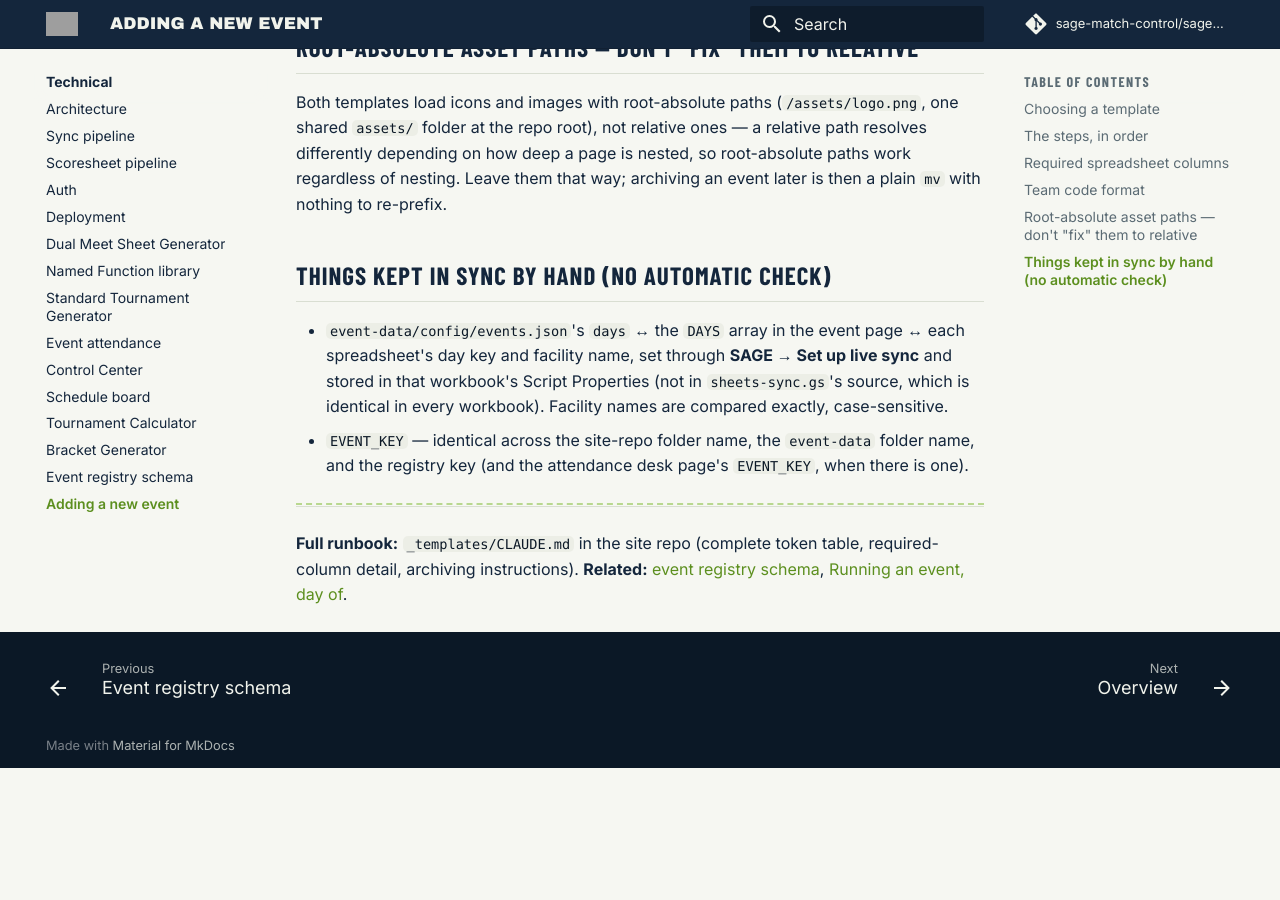
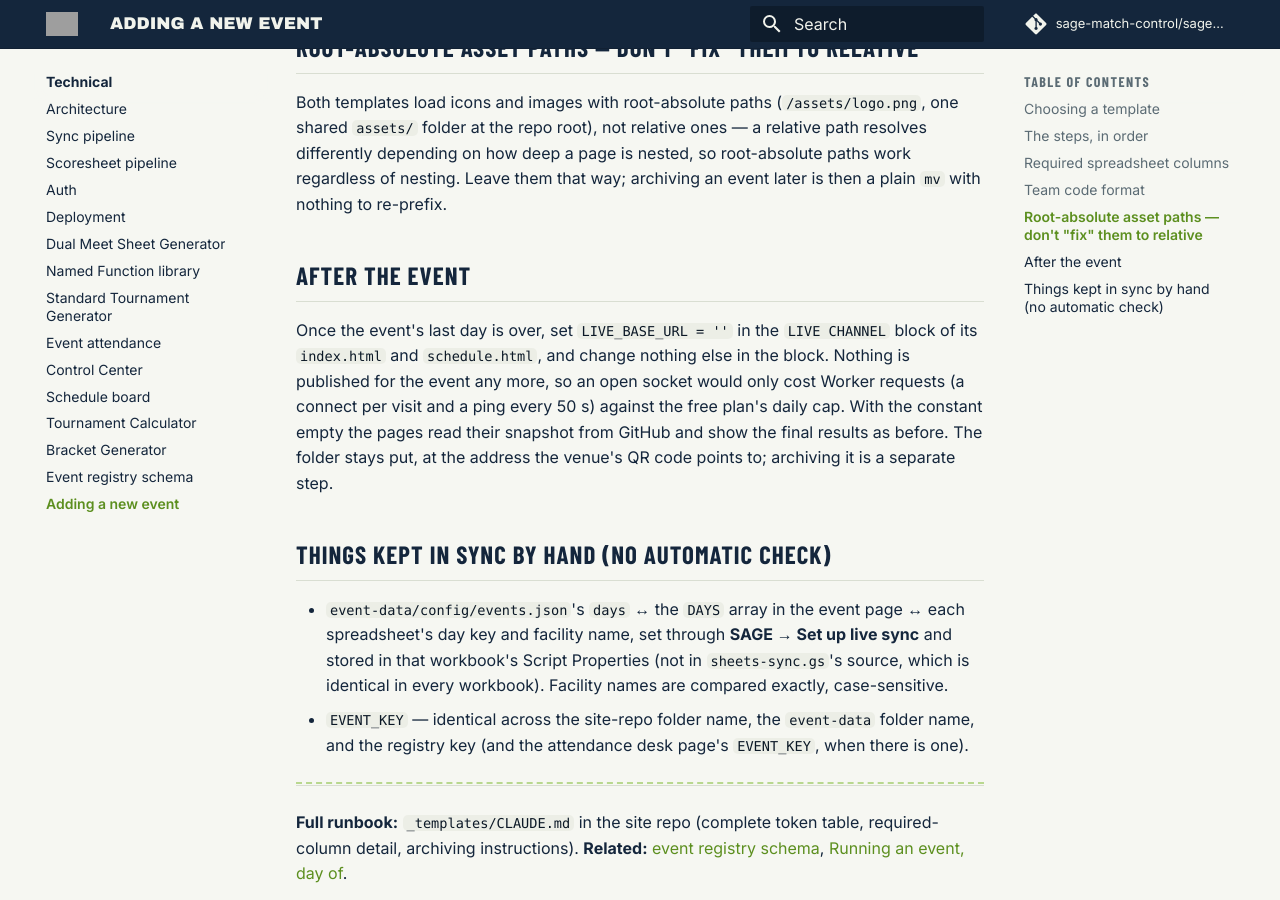
Before and after one commit to sage-match-control/sage-docs, an MkDocs documentation site: the page built from docs/technical/adding-a-new-event.md, in a window 1280 px wide and 900 px high, scrolled down 2950 px. Built offline with MkDocs 1.6.1 and Material for MkDocs 9.7.7, drawn with Linux system fonts in a browser that asks for light colours; comment, search, counter and statistics services are not loaded; before the commit the page ends 3718 px from its top, so only the background shows below that.

Commit message:
Docs: a finished event's pages keep the live block with LIVE_BASE_URL empty
Co-Authored-By: Claude Opus 5.5 <noreply@anthropic.com>

```diff
--- a/docs/technical/adding-a-new-event.md
+++ b/docs/technical/adding-a-new-event.md
@@ -131,6 +131,17 @@ a page is nested, so root-absolute paths work regardless of nesting. Leave
 them that way; archiving an event later is then a plain `mv` with nothing
 to re-prefix.
 
+## After the event
+
+Once the event's last day is over, set `LIVE_BASE_URL = ''` in the
+`LIVE CHANNEL` block of its `index.html` and `schedule.html`, and change
+nothing else in the block. Nothing is published for the event any more, so
+an open socket would only cost Worker requests (a connect per visit and a
+ping every 50 s) against the free plan's daily cap. With the constant empty
+the pages read their snapshot from GitHub and show the final results as
+before. The folder stays put, at the address the venue's QR code points
+to; archiving it is a separate step.
+
 ## Things kept in sync by hand (no automatic check)
 
 - `event-data/config/events.json`'s `days` ↔ the `DAYS` array in the event
```
Also changed, not shown: docs/features/running-an-event-day.md (+9 -0 lines), docs/specs/in-progress/README.md (+1 -1 lines), docs/specs/in-progress/durable-object-push-spec.md (+4 -1 lines), docs/technical/architecture.md (+2 -1 lines), docs/technical/sync-pipeline.md (+4 -1 lines).
